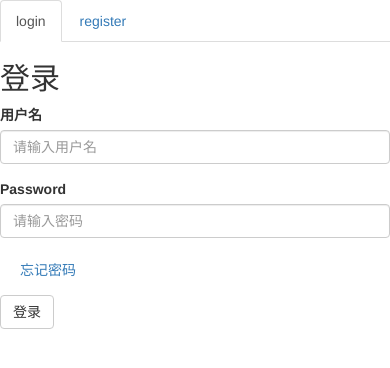
After one commit to shouju/thridsatge, a Django app: page /vote/login/ in a window 390 px wide. The commit adds this page. Shown: the top 368 px of the page. Run offline with Django 3.2, Linux system fonts and the light colour scheme.

Commit message:
邮箱功能

```diff
--- a/demo2/templates/vote/index.html
+++ b/demo2/templates/vote/index.html
@@ -7,10 +7,10 @@
 <body>
     <div class="container">
         <h1>欢迎来到投票家园</h1>
-        {{ request.user }}
+        {{ request.user }}<br>
 
         <a href="{% url 'vote:login' %}">登录</a><a href="{% url 'vote:logout' %}">退出</a>
-        {{ username }}<br><br>
+        <br><br>
         <a href="{% url 'vote:list'%}">进入投票列表</a><br><br>
     </div>
     <a href="{% url 'vote:suggest' %}">建议</a>
--- /dev/null
+++ b/demo2/templates/vote/login.html
@@ -0,0 +1,108 @@
+<!DOCTYPE html>
+<html lang="en">
+<head>
+    <meta charset="UTF-8">
+    <title>Title</title>
+    <link href="https://cdn.jsdelivr.net/npm/bootstrap@3.3.7/dist/css/bootstrap.min.css" rel="stylesheet">
+    <script src="https://cdn.jsdelivr.net/npm/jquery@1.12.4/dist/jquery.min.js"></script>
+    <!-- 加载 Bootstrap 的所有 JavaScript 插件。你也可以根据需要只加载单个插件。 -->
+    <script src="https://cdn.jsdelivr.net/npm/bootstrap@3.3.7/dist/js/bootstrap.min.js"></script>
+</head>
+<body>
+    <div>
+
+  <!-- Nav tabs -->
+        <ul class="nav nav-tabs" role="tablist">
+            <li role="presentation" class="active"><a href="#login" aria-controls="login" role="tab" data-toggle="tab">login</a>
+            </li>
+            <li role="presentation"><a href="#register" aria-controls="register" role="tab" data-toggle="tab">register</a>
+            </li>
+        </ul>
+
+        <!-- Tab panes -->
+        <div class="tab-content">
+            <div role="tabpanel" class="tab-pane active" id="login">
+                <h2>登录</h2>
+                {{error}}
+                <form class="form-horizontal" method="post" action="#">
+                     {% csrf_token %}
+                    <div class="form-group">
+                        <label for="username" class="col-sm-2 control-label">用户名</label>
+                        <div class="col-sm-10">
+                            <input type="text" name="login_name" class="form-control" id="username" placeholder="请输入用户名">
+                        </div>
+                    </div>
+                    <div class="form-group">
+                        <label for="password" class="col-sm-2 control-label">Password</label>
+                        <div class="col-sm-10">
+                            <input type="password" name="login_pwd" class="form-control" id="password" placeholder="请输入密码">
+                        </div>
+                    </div>
+
+                                                <div class="form-group">
+                                <div class="col-sm-offset-2 col-sm-10">
+                                  <div class="checkbox">
+                                    <label>
+                                        <a href="{% url 'vote:change_pwd' %}">忘记密码</a>
+                                    </label>
+                                  </div>
+                                </div>
+                              </div>
+                    <div class="form-group">
+                        <div class="col-sm-offset-2 col-sm-10">
+                            <button type="submit" class="btn btn-default">登录</button>
+                        </div>
+                    </div>
+                </form>
+
+            </div>
+
+            {# ------------------------------------------------------------- #}
+            <div role="tabpanel" class="tab-pane" id="register">
+
+                <h2>注册</h2>
+                {{error}}
+                <form class="form-horizontal" method="post" action="{% url 'vote:register' %}">
+                     {% csrf_token %}
+                    <div class="form-group">
+                        <label for="regis_username" class="col-sm-2 control-label">用户名：</label>
+                        <div class="col-sm-10">
+                            <input type="text" name="regis_name" class="form-control" id="regis_username" placeholder="请输入用户名">
+                        </div>
+                    </div>
+
+                    <div class="form-group">
+                        <label for="regis_pwd" class="col-sm-2 control-label">密码：</label>
+                        <div class="col-sm-10">
+                            <input type="password" name="regis_pwd" class="form-control" id="regis_pwd" placeholder="请输入密码">
+                        </div>
+                    </div>
+
+                    <div class="form-group">
+                        <label for="regis_pwd_1" class="col-sm-2 control-label">确认密码：</label>
+                        <div class="col-sm-10">
+                            <input type="password" name="regis_pwd1" class="form-control" id="regis_pwd_1" placeholder="请输入密码">
+                        </div>
+
+                     <div class="form-group">
+                        <label for="email" class="col-sm-2 control-label">邮箱：</label>
+                        <div class="col-sm-10">
+                            <input type="email" name="email" class="form-control" id="email" placeholder="请输入邮箱">
+                        </div>
+                     </div>
+
+
+                    <div class="form-group">
+                        <div class="col-sm-offset-2 col-sm-10">
+                            <button type="submit" class="btn btn-default">注册</button>
+                        </div>
+                    </div>
+                </form>
+
+            </div>
+
+        </div>
+</div>
+
+</body>
+</html>
--- a/demo2/vote/views.py
+++ b/demo2/vote/views.py
@@ -1,10 +1,12 @@
-from django.shortcuts import render,redirect,reverse
+from django.shortcuts import render,redirect,reverse,get_object_or_404
 from django.http import HttpResponse,HttpResponseRedirect
 from django.template import loader
 from .models import VoteInfo,MyUser
 from django.views.generic import View
 from django.contrib.auth import authenticate,login as lgi,logout as lgo
 from .util import checklogin
+from django.conf import settings
+from django.core.mail import send_mail
 
 # Create your views here.
 
@@ -14,15 +16,29 @@ def login(request):
     else:
         username=request.POST.get('login_name')
         pwd=request.POST.get('login_pwd')
-        user=authenticate(request,username=username,password=pwd)
-    if user:
-        lgi(request,user)
-        return redirect(reverse('vote:index'))
-    # return HttpResponseRedirect(request,'/vote/index/%s'%(id,))
-    else:
-        error=None
-        error="用户名或者密码错误"
-        return render(request,'vote/login.html',{"error":error})
+        # user=authenticate(request,username=username,password=pwd)
+        user=get_object_or_404(MyUser,username=username)
+        if not user.is_active:
+            return render(request, 'vote/login.html', {"error": "用户尚未激活"})
+        else:
+            check=user.check_password(pwd)
+            if check:
+                lgi(request, user)
+                print(check, '????????')
+                return redirect(reverse('vote:index'))
+            else:
+                return render(request, 'vote/login.html', {"error": "用户名或密码错误"})
+    # if user:
+    #     if user.is_active:
+    #         lgi(request,user)
+    #         return redirect(reverse('vote:index'))
+    #     else:
+    #         return render(request, 'vote/login.html', {"error": "用户尚未激活"})
+    # # return HttpResponseRedirect(request,'/vote/index/%s'%(id,))
+    # else:
+    #     error=None
+    #     error="用户名或者密码错误"
+    #     return render(request,'vote/login.html',{"error":error})
     # if request.method == "GET":
     #     return render(request, 'vote/login.html')
     # else:
@@ -49,13 +65,18 @@ def register(request):
         username=request.POST.get('regis_name')
         pwd=request.POST.get('regis_pwd')
         pwd2 = request.POST.get('regis_pwd1')
+        email=request.POST.get('email')
         print(username,pwd,pwd2)
         error=None
         if pwd!=pwd2:
             error = "密码不一致"
             return render(request,'vote/login.html',{"error":error})
         else:
-            MyUser.objects.create_user(username=username,password=pwd)
+            user=MyUser.objects.create_user(username=username,password=pwd)
+            print(user.id,user.is_active)
+            user.is_active=False
+            user.save()
+
             return redirect(reverse('vote:login'))
 
 def change_pwd(request):
```
Also changed, not shown: demo2/demo2/settings.py (+10 -0 lines), demo2/templates/vote/base.html (added, +20 -0 lines), demo2/templates/vote/change_pwd.html (added, +65 -0 lines), demo2/templates/vote/suggest.html (added, +11 -0 lines), demo2/vote/util.py (added, +10 -0 lines), demo2/db.sqlite3, demo2/vote/migrations/0003_myuser.py (added).
